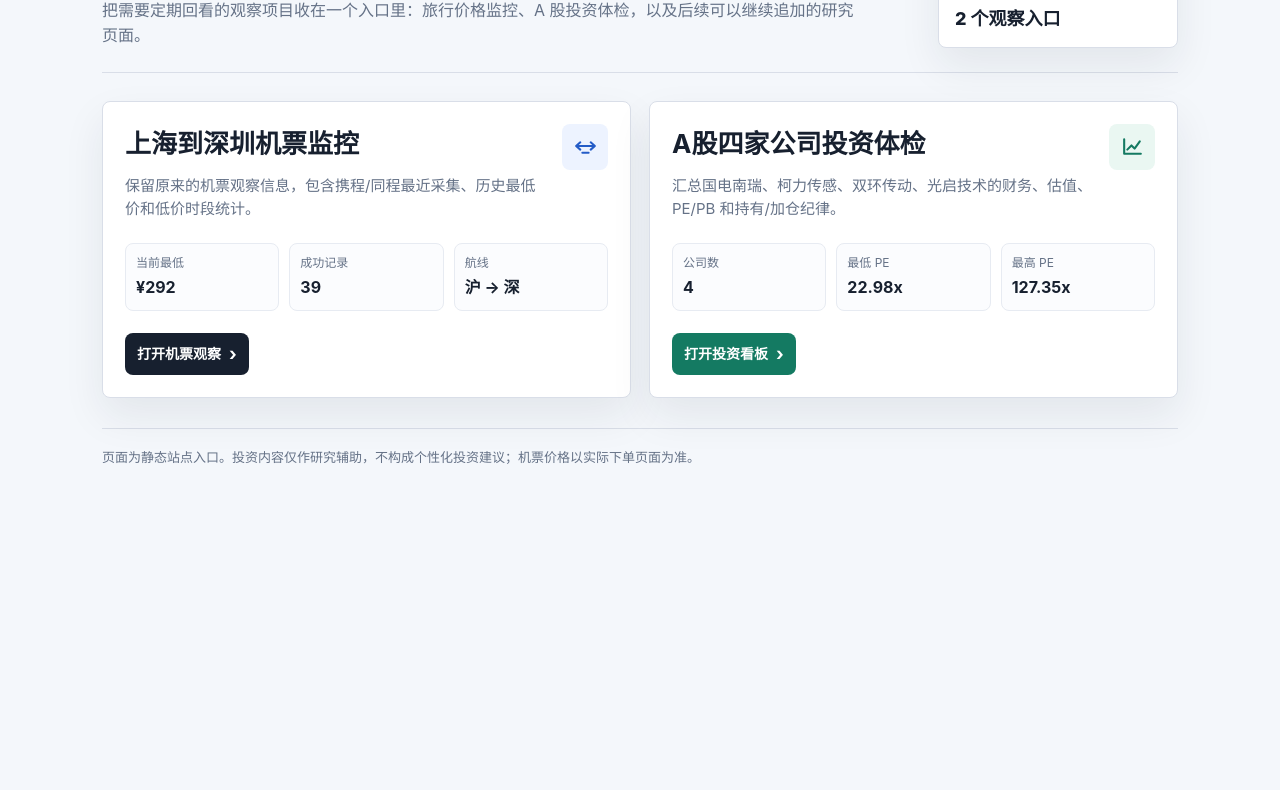
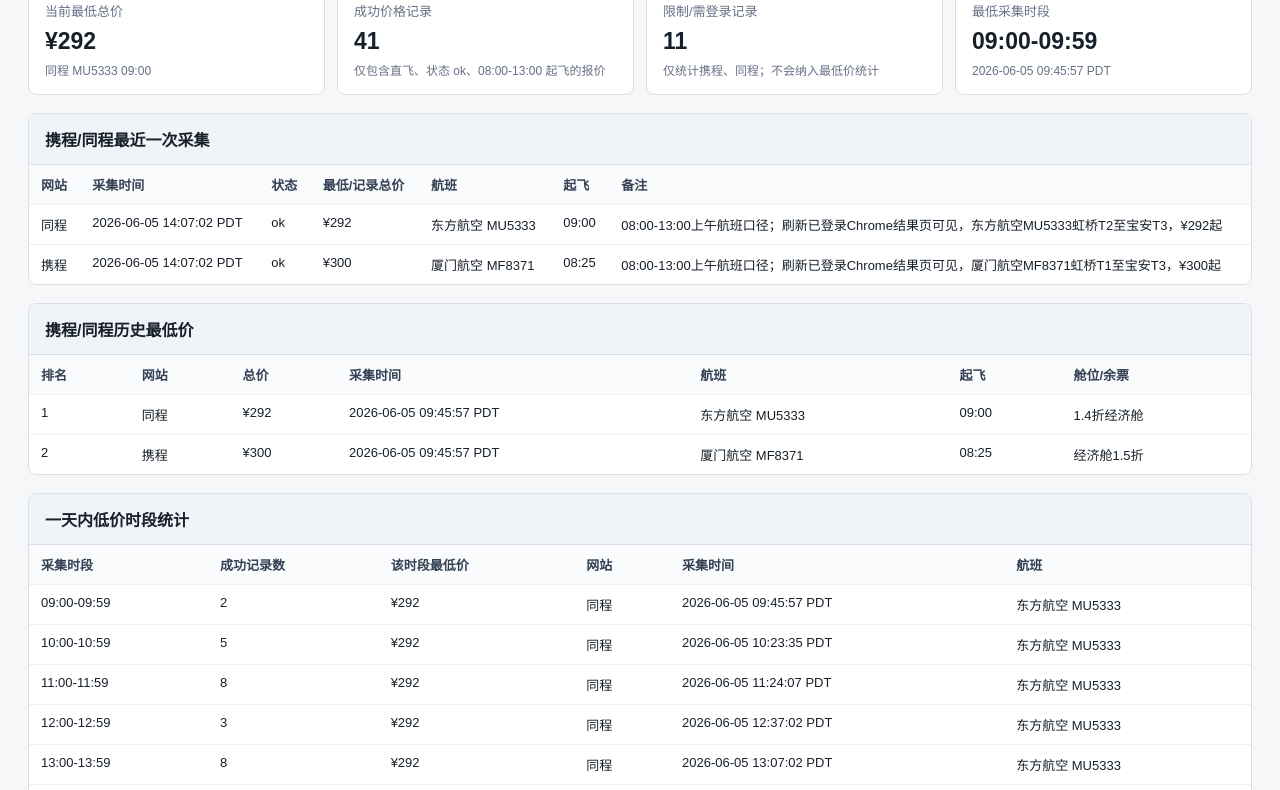
Before and after one commit to NNNN-2026/flight-price-dashboard, a plain HTML site: page index.html in a window 1280 px wide. Shown: the part 138-928 px from the top of the page. Before the commit the page ends 800 px from the top, so only its background shows below. Drawn offline with Linux system fonts and the light colour scheme.

Commit message:
Update index.html

```diff
--- a/index.html
+++ b/index.html
@@ -1,260 +1,75 @@
 <!doctype html>
 <html lang="zh-CN">
 <head>
-  <meta charset="utf-8">
-  <meta name="viewport" content="width=device-width, initial-scale=1">
-  <title>个人研究与观察台</title>
+  <meta charset="utf-8" />
+  <meta name="viewport" content="width=device-width, initial-scale=1" />
+  <title>上海到深圳机票价格监控</title>
   <style>
-    :root {
-      color-scheme: light;
-      --ink: #17202f;
-      --muted: #657287;
-      --line: #d9dee8;
-      --paper: #ffffff;
-      --bg: #f4f7fb;
-      --blue: #245cc7;
-      --green: #147a62;
-      --amber: #a76b16;
-      --shadow: 0 18px 42px rgba(23, 32, 47, 0.08);
-    }
+    :root { color-scheme: light; --ink:#17202a; --muted:#667085; --line:#d9dee7; --blue:#244d8f; --green:#12715b; --amber:#916d13; --bg:#f6f7f9; }
     * { box-sizing: border-box; }
-    body {
-      margin: 0;
-      min-height: 100vh;
-      background: var(--bg);
-      color: var(--ink);
-      font-family: -apple-system, BlinkMacSystemFont, "Segoe UI", "PingFang SC", "Microsoft YaHei", Arial, sans-serif;
-      line-height: 1.55;
-    }
-    .shell {
-      max-width: 1120px;
-      margin: 0 auto;
-      padding: 44px 22px 54px;
-    }
-    header {
-      display: grid;
-      grid-template-columns: minmax(0, 1fr) auto;
-      gap: 22px;
-      align-items: end;
-      padding-bottom: 24px;
-      border-bottom: 1px solid var(--line);
-    }
-    .eyebrow {
-      margin: 0 0 10px;
-      color: var(--blue);
-      font-size: 13px;
-      font-weight: 700;
-      letter-spacing: .06em;
-      text-transform: uppercase;
-    }
-    h1 {
-      margin: 0;
-      font-size: 42px;
-      letter-spacing: 0;
-      line-height: 1.1;
-    }
-    .lead {
-      max-width: 760px;
-      margin: 16px 0 0;
-      color: var(--muted);
-      font-size: 16px;
-    }
-    .status {
-      min-width: 240px;
-      background: var(--paper);
-      border: 1px solid var(--line);
-      border-radius: 8px;
-      padding: 14px 16px;
-      box-shadow: var(--shadow);
-    }
-    .status .label {
-      color: var(--muted);
-      font-size: 12px;
-      margin-bottom: 5px;
-    }
-    .status .value {
-      font-size: 18px;
-      font-weight: 760;
-    }
-    .grid {
-      display: grid;
-      grid-template-columns: repeat(2, minmax(0, 1fr));
-      gap: 18px;
-      margin-top: 28px;
-    }
-    .card {
-      display: flex;
-      min-height: 260px;
-      flex-direction: column;
-      justify-content: space-between;
-      background: var(--paper);
-      border: 1px solid var(--line);
-      border-radius: 8px;
-      padding: 22px;
-      box-shadow: var(--shadow);
-      text-decoration: none;
-      color: inherit;
-      transition: transform .16s ease, border-color .16s ease, box-shadow .16s ease;
-    }
-    .card:hover {
-      transform: translateY(-2px);
-      border-color: #b8c5d8;
-      box-shadow: 0 22px 52px rgba(23, 32, 47, 0.12);
-    }
-    .card-top {
-      display: flex;
-      align-items: flex-start;
-      justify-content: space-between;
-      gap: 14px;
-    }
-    h2 {
-      margin: 0 0 10px;
-      font-size: 26px;
-      letter-spacing: 0;
-    }
-    .desc {
-      margin: 0;
-      color: var(--muted);
-      font-size: 15px;
-    }
-    .icon {
-      display: grid;
-      place-items: center;
-      width: 46px;
-      height: 46px;
-      border-radius: 8px;
-      background: #edf3ff;
-      color: var(--blue);
-      flex: 0 0 auto;
-    }
-    .icon.green {
-      background: #eaf7f2;
-      color: var(--green);
-    }
-    .metrics {
-      display: grid;
-      grid-template-columns: repeat(3, minmax(0, 1fr));
-      gap: 10px;
-      margin: 22px 0;
-    }
-    .metric {
-      border: 1px solid #e7ebf2;
-      border-radius: 8px;
-      padding: 10px;
-      background: #fbfcfe;
-    }
-    .metric span {
-      display: block;
-      color: var(--muted);
-      font-size: 12px;
-    }
-    .metric strong {
-      display: block;
-      margin-top: 3px;
-      font-size: 16px;
-    }
-    .cta {
-      display: inline-flex;
-      align-items: center;
-      gap: 8px;
-      width: fit-content;
-      border-radius: 8px;
-      padding: 10px 12px;
-      background: #17202f;
-      color: #fff;
-      font-weight: 700;
-      font-size: 14px;
-    }
-    .card:nth-child(2) .cta { background: var(--green); }
-    .arrow {
-      font-size: 18px;
-      line-height: 1;
-    }
-    footer {
-      margin-top: 30px;
-      padding-top: 18px;
-      border-top: 1px solid var(--line);
-      color: var(--muted);
-      font-size: 13px;
-    }
-    @media (max-width: 820px) {
-      .shell { padding: 30px 14px 42px; }
-      header { grid-template-columns: 1fr; }
-      h1 { font-size: 32px; }
-      .grid { grid-template-columns: 1fr; }
-      .metrics { grid-template-columns: 1fr; }
-      .card { min-height: 0; }
-      .status { min-width: 0; }
-    }
+    body { margin: 0; font-family: Arial, "PingFang SC", "Microsoft YaHei", sans-serif; color: var(--ink); background: var(--bg); }
+    header { background: #ffffff; border-bottom: 1px solid var(--line); padding: 20px 28px 16px; }
+    h1 { margin: 0 0 8px; font-size: 24px; font-weight: 700; }
+    .sub { color: var(--muted); font-size: 14px; line-height: 1.6; }
+    main { padding: 22px 28px 34px; max-width: 1440px; margin: 0 auto; }
+    .metrics { display: grid; grid-template-columns: repeat(4, minmax(180px, 1fr)); gap: 12px; margin-bottom: 18px; }
+    .metric { background: #fff; border: 1px solid var(--line); border-radius: 8px; padding: 14px 16px; min-height: 92px; }
+    .metric .label { color: var(--muted); font-size: 13px; margin-bottom: 8px; }
+    .metric .value { font-size: 23px; font-weight: 700; }
+    .metric .note { color: var(--muted); font-size: 12px; margin-top: 8px; line-height: 1.35; }
+    section { margin-top: 18px; background: #fff; border: 1px solid var(--line); border-radius: 8px; overflow: hidden; }
+    h2 { margin: 0; padding: 13px 16px; font-size: 16px; background: #f0f3f7; border-bottom: 1px solid var(--line); }
+    table { width: 100%; border-collapse: collapse; font-size: 13px; }
+    th, td { padding: 10px 12px; border-bottom: 1px solid #edf0f4; text-align: left; vertical-align: top; }
+    th { color: #344054; background: #fafbfc; font-weight: 700; white-space: nowrap; }
+    tr:last-child td { border-bottom: 0; }
+    .muted { color: var(--muted); }
+    .ok { color: var(--green); font-weight: 700; }
+    .warn { color: var(--amber); font-weight: 700; }
+    @media (max-width: 900px) { .metrics { grid-template-columns: 1fr 1fr; } main, header { padding-left: 16px; padding-right: 16px; } table { min-width: 760px; } section { overflow-x: auto; } }
   </style>
 </head>
 <body>
-  <main class="shell">
-    <header>
-      <div>
-        <p class="eyebrow">Personal Research Hub</p>
-        <h1>个人研究与观察台</h1>
-        <p class="lead">把需要定期回看的观察项目收在一个入口里：旅行价格监控、A 股投资体检，以及后续可以继续追加的研究页面。</p>
-      </div>
-      <aside class="status" aria-label="站点状态">
-        <div class="label">最近更新</div>
-        <div class="value">2026-06-05</div>
-        <div class="label" style="margin-top:8px;">当前页面</div>
-        <div class="value">2 个观察入口</div>
-      </aside>
-    </header>
-
-    <section class="grid" aria-label="站点入口">
-      <a class="card" href="flight-monitor.html">
-        <div>
-          <div class="card-top">
-            <div>
-              <h2>上海到深圳机票监控</h2>
-              <p class="desc">保留原来的机票观察信息，包含携程/同程最近采集、历史最低价和低价时段统计。</p>
-            </div>
-            <div class="icon" aria-hidden="true">
-              <svg width="25" height="25" viewBox="0 0 24 24" fill="none">
-                <path d="M3 11.5h18M7 8l-4 3.5L7 15m10-7 4 3.5-4 3.5" stroke="currentColor" stroke-width="2" stroke-linecap="round" stroke-linejoin="round"/>
-                <path d="M9 18h6" stroke="currentColor" stroke-width="2" stroke-linecap="round"/>
-              </svg>
-            </div>
-          </div>
-          <div class="metrics">
-            <div class="metric"><span>当前最低</span><strong>¥292</strong></div>
-            <div class="metric"><span>成功记录</span><strong>39</strong></div>
-            <div class="metric"><span>航线</span><strong>沪 → 深</strong></div>
-          </div>
-        </div>
-        <div class="cta">打开机票观察 <span class="arrow">›</span></div>
-      </a>
-
-      <a class="card" href="investment-dashboard.html">
-        <div>
-          <div class="card-top">
-            <div>
-              <h2>A股四家公司投资体检</h2>
-              <p class="desc">汇总国电南瑞、柯力传感、双环传动、光启技术的财务、估值、PE/PB 和持有/加仓纪律。</p>
-            </div>
-            <div class="icon green" aria-hidden="true">
-              <svg width="25" height="25" viewBox="0 0 24 24" fill="none">
-                <path d="M4 19V5m0 14h16" stroke="currentColor" stroke-width="2" stroke-linecap="round"/>
-                <path d="m7 15 4-4 3 3 5-7" stroke="currentColor" stroke-width="2" stroke-linecap="round" stroke-linejoin="round"/>
-              </svg>
-            </div>
-          </div>
-          <div class="metrics">
-            <div class="metric"><span>公司数</span><strong>4</strong></div>
-            <div class="metric"><span>最低 PE</span><strong>22.98x</strong></div>
-            <div class="metric"><span>最高 PE</span><strong>127.35x</strong></div>
-          </div>
-        </div>
-        <div class="cta">打开投资看板 <span class="arrow">›</span></div>
-      </a>
+  <header>
+    <h1>上海到深圳机票价格监控</h1>
+    <div class="sub">2026-06-20｜浦东/虹桥 → 深圳宝安｜直飞｜成人 1 人｜起飞时间 08:00-13:00｜携程、同程｜页面生成：2026/6/5 14:08:15</div>
+  </header>
+  <main>
+    <div class="metrics">
+      <div class="metric"><div class="label">当前最低总价</div><div class="value">¥292</div><div class="note">同程 MU5333 09:00</div></div>
+      <div class="metric"><div class="label">成功价格记录</div><div class="value">41</div><div class="note">仅包含直飞、状态 ok、08:00-13:00 起飞的报价</div></div>
+      <div class="metric"><div class="label">限制/需登录记录</div><div class="value">11</div><div class="note">仅统计携程、同程；不会纳入最低价统计</div></div>
+      <div class="metric"><div class="label">最低采集时段</div><div class="value">09:00-09:59</div><div class="note">2026-06-05 09:45:57 PDT</div></div>
+    </div>
+    <section>
+      <h2>携程/同程最近一次采集</h2>
+      <table><thead><tr><th>网站</th><th>采集时间</th><th>状态</th><th>最低/记录总价</th><th>航班</th><th>起飞</th><th>备注</th></tr></thead><tbody>
+        <tr><td>同程</td><td>2026-06-05 14:07:02 PDT</td><td>ok</td><td>¥292</td><td>东方航空 MU5333</td><td>09:00</td><td>08:00-13:00上午航班口径；刷新已登录Chrome结果页可见，东方航空MU5333虹桥T2至宝安T3，¥292起</td></tr>
+<tr><td>携程</td><td>2026-06-05 14:07:02 PDT</td><td>ok</td><td>¥300</td><td>厦门航空 MF8371</td><td>08:25</td><td>08:00-13:00上午航班口径；刷新已登录Chrome结果页可见，厦门航空MF8371虹桥T1至宝安T3，¥300起</td></tr>
+      </tbody></table>
     </section>
-
-    <footer>
-      页面为静态站点入口。投资内容仅作研究辅助，不构成个性化投资建议；机票价格以实际下单页面为准。
-    </footer>
+    <section>
+      <h2>携程/同程历史最低价</h2>
+      <table><thead><tr><th>排名</th><th>网站</th><th>总价</th><th>采集时间</th><th>航班</th><th>起飞</th><th>舱位/余票</th></tr></thead><tbody>
+        <tr><td>1</td><td>同程</td><td>¥292</td><td>2026-06-05 09:45:57 PDT</td><td>东方航空 MU5333</td><td>09:00</td><td>1.4折经济舱</td></tr>
+<tr><td>2</td><td>携程</td><td>¥300</td><td>2026-06-05 09:45:57 PDT</td><td>厦门航空 MF8371</td><td>08:25</td><td>经济舱1.5折</td></tr>
+      </tbody></table>
+    </section>
+    <section>
+      <h2>一天内低价时段统计</h2>
+      <table><thead><tr><th>采集时段</th><th>成功记录数</th><th>该时段最低价</th><th>网站</th><th>采集时间</th><th>航班</th></tr></thead><tbody>
+        <tr><td>09:00-09:59</td><td>2</td><td>¥292</td><td>同程</td><td>2026-06-05 09:45:57 PDT</td><td>东方航空 MU5333</td></tr>
+<tr><td>10:00-10:59</td><td>5</td><td>¥292</td><td>同程</td><td>2026-06-05 10:23:35 PDT</td><td>东方航空 MU5333</td></tr>
+<tr><td>11:00-11:59</td><td>8</td><td>¥292</td><td>同程</td><td>2026-06-05 11:24:07 PDT</td><td>东方航空 MU5333</td></tr>
+<tr><td>12:00-12:59</td><td>3</td><td>¥292</td><td>同程</td><td>2026-06-05 12:37:02 PDT</td><td>东方航空 MU5333</td></tr>
+<tr><td>13:00-13:59</td><td>8</td><td>¥292</td><td>同程</td><td>2026-06-05 13:07:02 PDT</td><td>东方航空 MU5333</td></tr>
+<tr><td>14:00-14:59</td><td>6</td><td>¥292</td><td>同程</td><td>2026-06-05 14:07:02 PDT</td><td>东方航空 MU5333</td></tr>
+<tr><td>15:00-15:59</td><td>3</td><td>¥325</td><td>同程</td><td>2026-06-04 15:16:10 PDT</td><td>东方航空 MU5333</td></tr>
+<tr><td>16:00-16:59</td><td>2</td><td>¥325</td><td>同程</td><td>2026-06-04 16:46:53 PDT</td><td>东方航空 MU5333</td></tr>
+<tr><td>17:00-17:59</td><td>2</td><td>¥324</td><td>同程</td><td>2026-06-04 17:16:54 PDT</td><td>东方航空 MU5333</td></tr>
+<tr><td>21:00-21:59</td><td>2</td><td>¥334</td><td>同程</td><td>2026-06-04 21:16:05 PDT</td><td>东方航空 MU5333</td></tr>
+      </tbody></table>
+    </section>
   </main>
 </body>
 </html>
```
